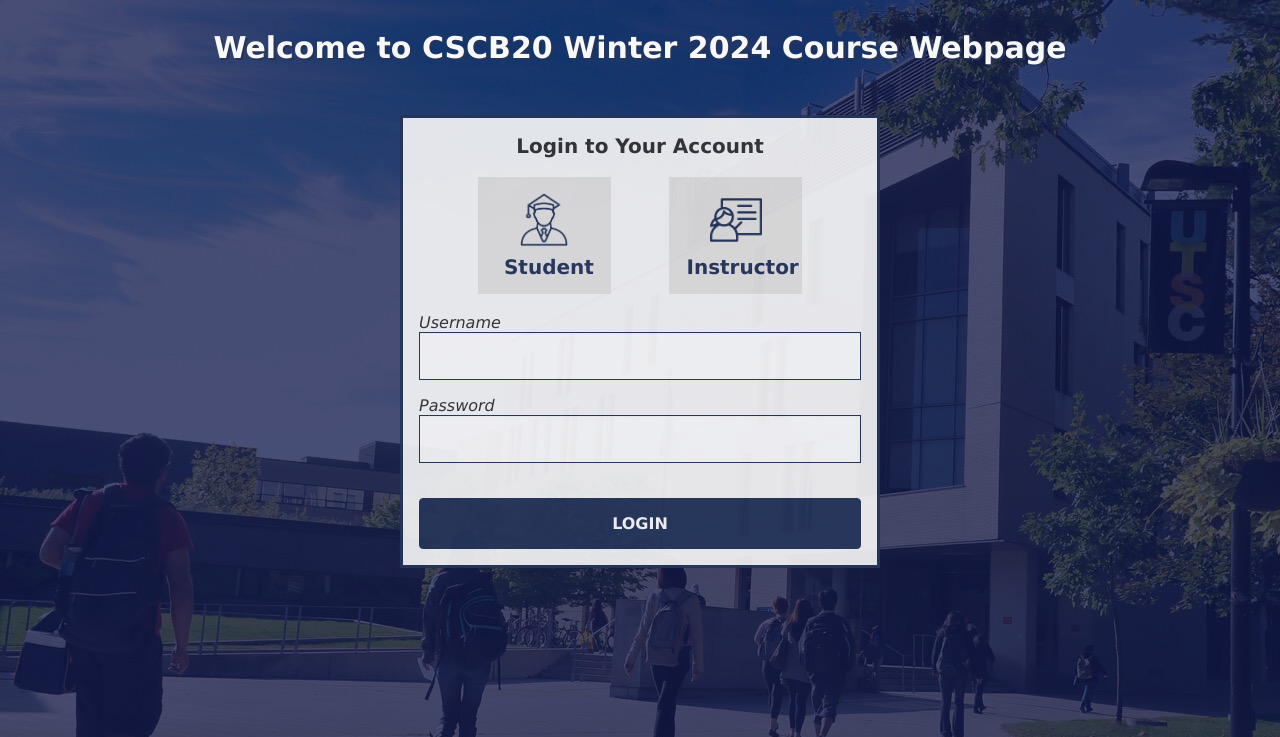
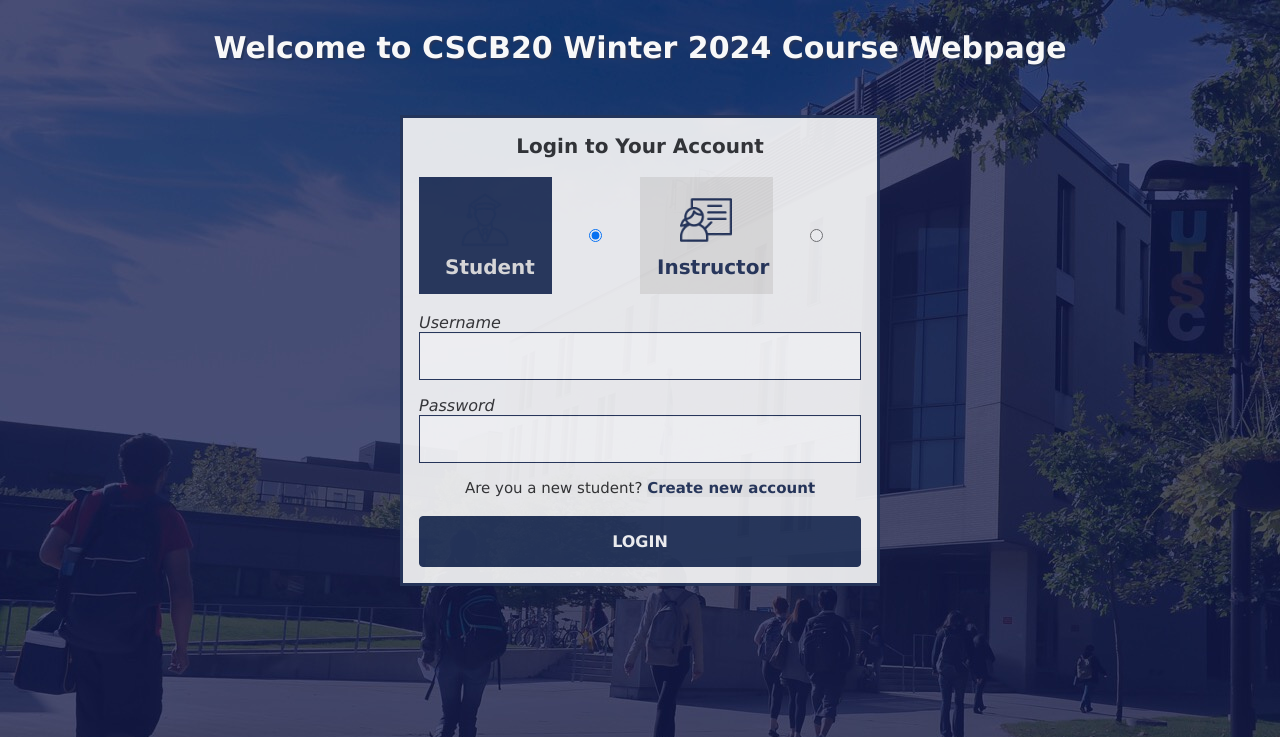
Before and after one commit to BobbyAdiSalim/Course-Website, a Flask app: page /login in a window 1280 px wide. Shown: the top 737 px of the page. Run offline with Flask 3, Linux system fonts and the light colour scheme.

Commit message:
sudah bisa register, etc

```diff
--- a/app.py
+++ b/app.py
@@ -84,6 +84,8 @@ def isStudent(identity):
 
 @app.route("/")
 def home():
+    if not isStudent(session) and not isInstructor(session):
+        return redirect ('/login')
     return render_template("index.html", home = True)
 
 @app.route("/labs")
@@ -243,34 +245,80 @@ def login():
 
     pass
 
-@app.route('/register', methods = ["GET", "POST"])
+@app.route('/registerStudent', methods = ["POST"])
 def register():
     if isInstructor(session) or isStudent(session):
         return redirect('/')
-
-    if request.method == "GET":
-        return render_template("register.html")
 
     if request.method == "POST":
         lst_usernames = Student.query.with_entities(Student.username).all()
 
         input_username = request.form["username"]
-        input_password = bcrypt.generate_password_hash(request.form["password"])
+        input_password = request.form["password"]
         input_name = request.form["name"]
-        if (input_username == "" or input_password == "" or input_name ==""):
-            flash("Invalid username and password!", "Invalid Input")
-            return redirect('/register')
 
-        if(input_username in lst_usernames):
+        if not input_username or not input_password or not input_name:
+            flash("Invalid username and password!", "Invalid input")
+
+        if input_username == "" or input_password == "" or input_name =="":
+            flash("Invalid username and password!", "Invalid input")
+            return redirect('/login')
+
+        if input_username in lst_usernames:
             flash("Username already taken", "Invalid Input")
-            return redirect('/register')
+            return redirect('/login')
 
+        used_username = Student.query.filter(Student.username == input_username).all()
+        if used_username:
+            flash("Username already taken", "Invalid Input")
+            return redirect('/login')
+
+        bcrypt_password = bcrypt.generate_password_hash(request.form["password"])
         # Done check now create
-        new_student = Student(username = input_username, password = input_password, name = input_name)
+        new_student = Student(username = input_username, password = bcrypt_password, name = input_name)
+
         db.session.add(new_student)
         db.session.commit()
 
-        flash("Account created! Please login", "Register Success")
+        flash("Account created! Please login", "Success")
+        return redirect('/login')
+
+@app.route('/registerInstructor', methods = ["POST"])
+def registerIns():
+    if isInstructor(session) or isStudent(session):
+        return redirect('/')
+
+    if request.method == "POST":
+        lst_usernames = Instructor.query.with_entities(Instructor.username).all()
+
+        input_username = request.form["username"]
+        input_password = request.form["password"]
+        input_name = request.form["name"]
+
+        if not input_username or not input_password or not input_name:
+            flash("Invalid username and password!", "Invalid input")
+
+        if input_username == "" or input_password == "" or input_name =="":
+            flash("Invalid username and password!", "Invalid input")
+            return redirect('/login')
+
+        if input_username in lst_usernames:
+            flash("Username already taken", "Invalid Input")
+            return redirect('/login')
+
+        used_username = Instructor.query.filter(Instructor.username == input_username).all()
+        if used_username:
+            flash("Username already taken", "Invalid Input")
+            return redirect('/login')
+
+        bcrypt_password = bcrypt.generate_password_hash(request.form["password"])
+        # Done check now create
+        new_Instructor = Instructor(username = input_username, password = bcrypt_password, name = input_name)
+
+        db.session.add(new_Instructor)
+        db.session.commit()
+
+        flash("Account created! Please login", "Success")
         return redirect('/login')
 
 @app.route('/logout')
--- /dev/null
+++ b/static/js/login.js
@@ -0,0 +1,59 @@
+$(document).ready(function(){
+    $('.register_student').hide();
+    $('.register_instructor').hide();
+
+    // Select Student at the first (default)
+    $('.newstud').slideToggle();
+    $('.newins').hide();
+    $('minibutton').hide();
+    $('.minibutton1_student').css("background-color","#25355A");
+    $('.minibutton1_student').css("color","#E5E4E2");
+    $('.minibutton1_instructor').css("background-color","#E5E4E2");
+    $('.minibutton1_instructor').css("color","#25355A");
+
+        $('#radio_student').click(function(){
+            $("#radio_student").attr("checked", "checked");
+
+            $('.newstud').show();
+            $('.newins').hide();
+            $('minibutton').hide();
+            $('.minibutton1_student').css("background-color","#25355A");
+            $('.minibutton1_student').css("color","#E5E4E2");
+            $('.minibutton1_instructor').css("background-color","#E5E4E2");
+            $('.minibutton1_instructor').css("color","#25355A");
+        });
+
+        $('#radio_instructor').click(function(){
+            $("#radio_instructor").attr("checked", "checked");
+
+            $('.newins').show();
+            $('.newstud').hide();
+            $('.minibutton1_instructor').css("background-color","#25355A");
+            $('.minibutton1_instructor').css("color","#E5E4E2");
+            $('.minibutton1_student').css("background-color","#E5E4E2");
+            $('.minibutton1_student').css("color","#25355A");
+        });
+
+        $('.click_register_student').click(function(){
+            $('.register_student').show();
+            $('.login_new').hide();
+            $('.register_instructor').hide();
+        });
+
+        $('.click_register_instructor').click(function(){
+            $('.register_instructor').show();
+            $('.register_student').hide();
+            $('.login_new').hide();
+        });
+
+        $('.choose_login').click(function(){
+            $('.login_new').show();
+            $('.register_student').hide();
+            $('.register_instructor').hide();
+            $('.minibutton1_student').css("background-color","#E5E4E2");
+            $('.minibutton1_student').css("color","#25355A");
+            $('.minibutton1_instructor').css("background-color","#E5E4E2");
+            $('.minibutton1_instructor').css("color","#25355A");
+        });
+
+    });
--- a/templates/login.html
+++ b/templates/login.html
@@ -1,66 +1,34 @@
 <!DOCTYPE html>
 <html lang="en">
+
 <head>
     <meta charset="UTF-8">
     <meta name="viewport" content="width=device-width, initial-scale=1.0">
     <title>Login Page</title>
+    <link href="{{ url_for('static', filename='css/index.css') }}" rel="stylesheet" type="text/css">
     <script src="https://ajax.googleapis.com/ajax/libs/jquery/3.7.1/jquery.min.js"></script>
-    <script>
-    $(document).ready(function(){
-        $('.register_student').hide();
-        $('.register_instructor').hide();
-            $('#radio_student').click(function(){
-                $('.newstud').slideToggle();
-                $('.newins').hide();
-                $('minibutton').hide();
-                $('.minibutton1_student').css("background-color","#25355A");
-                $('.minibutton1_student').css("color","#E5E4E2");
-                $('.minibutton1_instructor').css("background-color","#E5E4E2");
-                $('.minibutton1_instructor').css("color","#25355A");
-            });
-            $('#radio_instructor').click(function(){
-                $('.newins').slideToggle();
-                $('.newstud').hide();
-                $('.minibutton1_instructor').css("background-color","#25355A");
-                $('.minibutton1_instructor').css("color","#E5E4E2");
-                $('.minibutton1_student').css("background-color","#E5E4E2");
-                $('.minibutton1_student').css("color","#25355A");
-            });
+    <script src="{{ url_for('static', filename='js/login.js')}}"></script>
 
-            $('.click_register_student').click(function(){
-                $('.register_student').show();
-                $('.login_new').hide();
-                $('.register_instructor').hide();
-            });
+</head>
 
-            $('.click_register_instructor').click(function(){
-                $('.register_instructor').show();
-                $('.register_student').hide();
-                $('.login_new').hide();
-            });
-
-            $('.choose_login').click(function(){
-                $('.login_new').show();
-                $('.register_student').hide();
-                $('.register_instructor').hide();
-                $('.minibutton1_student').css("background-color","#E5E4E2");
-                $('.minibutton1_student').css("color","#25355A");
-                $('.minibutton1_instructor').css("background-color","#E5E4E2");
-                $('.minibutton1_instructor').css("color","#25355A");
-            });
-
-        });
-    </script>
-</head>
 <body>
 </body>
+
 </html>
-<div class ="bgimage">
+<div class="bgimage">
+
     <body>
         {% block extra_css %}
         <link href="{{ url_for('static', filename='css/login.css') }}" rel="stylesheet" type="text/css">
         {% endblock %}
         {% block content %}
+
+        <div class="top">
+            Welcome to CSCB20 Winter 2024 Course Webpage
+        </div>
+        <div class="login_new">
+
+            <form action="/login" method="post">
                 {% with messages = get_flashed_messages(with_categories = True) %}
                 {% if messages %}
                 {% for category, message in messages %}
@@ -77,35 +45,42 @@
                 {% endfor %}
                 {% endif %}
                 {% endwith %}
-    <div class="top">
-        Welcome to CSCB20 Winter 2024 Course Webpage
-    </div>
-    <div class ="login_new">
-        <form action="/login" method="post">
                 <div class="instruction">Login to Your Account</div>
                 <br>
                 <div class="twobuttons">
-            <div class="minibutton1_student"><label class="radio_student_label" for="radio_student"><img src="{{ url_for('static', filename='images/student-blue.png')}}" class="imgavatar1"><strong>Student</strong></label></div>
-            <input type="radio" name="status" id="radio_student" value ="Student" hidden required>
+                    <label class="minibutton1_student" for="radio_student">
+                        <div class="radio_student_label "><img
+                                src="{{ url_for('static', filename='images/student-blue.png')}}"
+                                class="imgavatar1"><strong>Student</strong></div>
+                    </label>
+                    <input type="radio" name="status" id="radio_student" value="Student" required checked>
 
-            <div class="minibutton1_instructor"><label class="radio_instructor" for="radio_instructor"><img src="{{ url_for('static', filename='images/teacher-blue.png')}}" class="imgavatar2"><strong><div class="text">Instructor</div></strong></label></div>
-            <input type="radio" name="status" id="radio_instructor" value ="Instructor" hidden>
+                    <label class="minibutton1_instructor" for="radio_instructor">
+                        <div class="radio_instructor"><img
+                                src="{{ url_for('static', filename='images/teacher-blue.png')}}"
+                                class="imgavatar2"><strong>
+                                <div class="text">Instructor</div>
+                            </strong></div>
+                    </label>
+                    <input type="radio" name="status" id="radio_instructor" value="Instructor">
 
                     <!-- <button class="minibutton"><img src="{{ url_for('static', filename='images/student-blue.png')}}" class="imgavatar1"><strong>Student</strong></button> -->
                     <!-- <button class="minibutton"><img src="{{ url_for('static', filename='images/teacher-blue.png')}}" class="imgavatar2"><strong>Instructor</strong></button> -->
                 </div>
                 <br>
-            <label class ="forlabel" for="username">Username</label>
-            <input type="text" id="username" name="username">
+                <label class="forlabel" for="username">Username</label>
+                <input type="text" id="username" name="username" required>
                 <br>
-            <label class ="forlabel" for="password">Password</label>
-            <input type="password" id="password" name="password">
+                <label class="forlabel" for="password">Password</label>
+                <input type="password" id="password" name="password" required>
                 <br>
-            <div class ="newstud">Are you a new student? <label class="click_register_student">Create new account</label></div>
-            <input type="radio" name="click_register_studentt" id="click_register_student" value ="Student" hidden required>
+                <div class="newstud">Are you a new student? <label class="click_register_student">Create new
+                        account</label></div>
+                <!-- <input type="radio" name="click_register_studentt" id="click_register_student" value ="Student"  required> -->
 
-            <div class ="newins">Are you a new instructor? <label class="click_register_instructor">Create new account</label></div>
-            <input type="radio" name="click_register_instructor" id="click_register_instructor" value ="Student" hidden required>
+                <div class="newins">Are you a new instructor? <label class="click_register_instructor">Create new
+                        account</label></div>
+                <!-- <input type="radio" name="click_register_studentt" id="click_register_instructor" value ="Student" > -->
 
                 <br>
                 <button class="buttonlogin" type="submit"><strong>Login</strong></button>
@@ -113,48 +88,54 @@
         </div>
 
         <div class="register_student">
-        <form action="/login" method="post">
+            <form action="/registerStudent" method="post">
                 <div class="instruction">Register a New Student Account</div>
                 <br>
                 <div class="twobuttons">
-            <div class="minibutton_still"><img src="{{ url_for('static', filename='images/student-blue.png')}}" class="imgavatar1"><strong>Student</strong></div>
+                    <div class="minibutton_still"><img src="{{ url_for('static', filename='images/student-blue.png')}}"
+                            class="imgavatar1"><strong>Student</strong></div>
                 </div>
                 <br>
                 <label for="name">Name</label>
-            <input type="text" id="name" name="name">
+                <input type="text" id="name" name="name" required>
                 <br>
                 <label for="username">Username</label>
-            <input type="text" id="username" name="username">
+                <input type="text" id="username" name="username" required>
                 <br>
                 <label for="password">Password</label>
-            <input type="text" id="password" name="password">
+                <input type="password" id="password" name="password" required>
                 <br>
-            <div class ="choose_login_visible">Already have an account? <label class="choose_login">Log in</label></div>
-            <input type="radio" name="choose_login" id="choose_login" value ="Login" hidden required>
+                <div class="choose_login_visible">Already have an account? <label class="choose_login">Log in</label>
+                </div>
+                <!-- <input type="radio" name="choose_login" id="choose_login" value ="Login" hidden required> -->
                 <br>
                 <button class="buttonlogin" type="submit"><strong>Sign Up</strong></button>
             </form>
         </div>
 
         <div class="register_instructor">
-        <form action="/login" method="post">
+            <form action="/registerInstructor" method="post">
                 <div class="instruction">Register a New Instructor Account</div>
                 <br>
                 <div class="twobuttons">
-            <div class="minibutton_still"><img src="{{ url_for('static', filename='images/teacher-blue.png')}}" class="imgavatar1"><div class="text"><strong>Instructor</strong></div></div>
+                    <div class="minibutton_still"><img src="{{ url_for('static', filename='images/teacher-blue.png')}}"
+                            class="imgavatar1">
+                        <div class="text"><strong>Instructor</strong></div>
+                    </div>
                 </div>
                 <br>
                 <label for="name">Name</label>
-            <input type="text" id="name" name="name">
+                <input type="text" id="name" name="name" required>
                 <br>
                 <label for="username">Username</label>
-            <input type="text" id="username" name="username">
+                <input type="text" id="username" name="username" required>
                 <br>
                 <label for="password">Password</label>
-            <input type="text" id="password" name="password">
+                <input type="text" id="password" name="password" required>
                 <br>
-            <div class ="choose_login_visible">Already have an account? <label class="choose_login">Log in</label></div>
-            <input type="radio" name="choose_login" id="choose_login" value ="Login" hidden required>
+                <div class="choose_login_visible">Already have an account? <label class="choose_login">Log in</label>
+                </div>
+                <!-- <input type="radio" name="choose_login" id="choose_login" value ="Login" hidden required> -->
                 <br>
                 <button class="buttonlogin" type="submit"><strong>Sign Up</strong></button>
             </form>
```
Also changed, not shown: instance/assignment3.db. Lines whose indentation alone changed are shown as unchanged.
